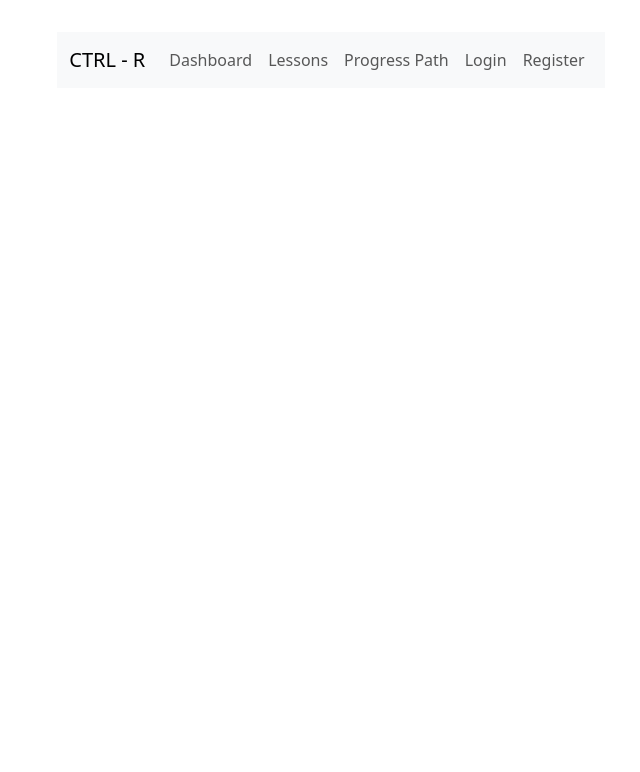
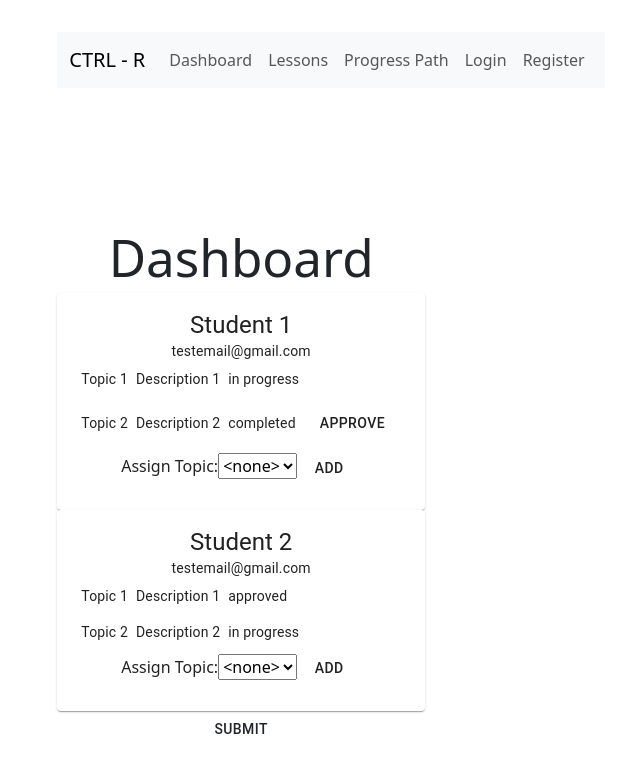
Before and after one commit to cfgcolumbus23/Team-8, a React (Vite) app in the folder frontend/: page /Dashboard in a window 1280 px wide. Shown: the top 772 px of the page, without its empty margins (309-949 px from the left). Built offline with nearby package versions, Linux system fonts and the light colour scheme.

Commit message:
implement admin dashboard

```diff
--- a/frontend/package.json
+++ b/frontend/package.json
@@ -10,11 +10,15 @@
     "preview": "vite preview"
   },
   "dependencies": {
+    "@emotion/react": "^11.11.1",
+    "@emotion/styled": "^11.11.0",
+    "@mui/material": "^5.14.16",
     "@popperjs/core": "^2.11.8",
     "bootstrap": "^5.3.2",
     "react": "^18.2.0",
     "react-bootstrap": "^2.9.1",
-    "react-dom": "^18.2.0"
+    "react-dom": "^18.2.0",
+    "react-router-dom": "^6.18.0"
   },
   "devDependencies": {
     "@types/react": "^18.2.15",
--- a/frontend/src/App.jsx
+++ b/frontend/src/App.jsx
@@ -4,6 +4,8 @@ import viteLogo from '/vite.svg'
 import './App.css'
 import NavBar from "./components/NavBar/NavBar"
 import 'bootstrap/dist/css/bootstrap.min.css';
+import { BrowserRouter, Routes, Route } from 'react-router-dom'
+import Dashboard from './pages/Dashboard'
 
 function App() {
   const [count, setCount] = useState(0)
@@ -12,7 +14,13 @@ function App() {
     <>
       <div>
         <NavBar/>
-        <body></body>
+        <body>
+        <BrowserRouter>
+          <Routes>
+            <Route path="/Dashboard" element={Dashboard()}/>
+          </Routes>
+        </BrowserRouter>
+        </body>
       </div>
     </>
   )
--- a/frontend/src/components/NavBar/LoginRegister.jsx
+++ b/frontend/src/components/NavBar/LoginRegister.jsx
@@ -4,15 +4,15 @@ const LoginRegister = (props) => {
     if(!props.auth) {
         return (
             <>
-                <Nav.Link href="#Login">Login</Nav.Link>
-                <Nav.Link href="#Register">Register</Nav.Link>
+                <Nav.Link href="Login">Login</Nav.Link>
+                <Nav.Link href="Register">Register</Nav.Link>
             </>
         );
     } else {
         return (
             <>
-                <Nav.Link href="#Profile">Profile</Nav.Link>
-                <Nav.Link href="#Dashboard">Sign Out</Nav.Link>
+                <Nav.Link href="Profile">Profile</Nav.Link>
+                <Nav.Link href="Dashboard">Sign Out</Nav.Link>
             </>
         );
     }
--- a/frontend/src/components/NavBar/NavBar.jsx
+++ b/frontend/src/components/NavBar/NavBar.jsx
@@ -10,13 +10,13 @@ const NavBar = () => {
     return (
         <Navbar expand="lg" className="bg-body-tertiary">
           <Container>
-            <Navbar.Brand href="#Dashboard">CTRL - R</Navbar.Brand>
+            <Navbar.Brand href="Dashboard">CTRL - R</Navbar.Brand>
             <Navbar.Toggle aria-controls="basic-navbar-nav" />
             <Navbar.Collapse id="basic-navbar-nav">
               <Nav>
-                <Nav.Link href="#Dashboard">Dashboard</Nav.Link>
-                <Nav.Link href="#Lessons">Lessons</Nav.Link>
-                <Nav.Link href="#ProgressPath">Progress Path</Nav.Link>
+                <Nav.Link href="Dashboard">Dashboard</Nav.Link>
+                <Nav.Link href="Lessons">Lessons</Nav.Link>
+                <Nav.Link href="ProgressPath">Progress Path</Nav.Link>
                 <LoginRegister auth = {isAuth}/>
               </Nav>
             </Navbar.Collapse>
--- /dev/null
+++ b/frontend/src/pages/Dashboard.jsx
@@ -0,0 +1,161 @@
+import React, { useState, useEffect } from 'react'
+import Card from '@mui/material/Card'
+import { CardActions, CardContent, Typography, Button } from '@mui/material'
+
+function Dashboard() {
+    const [students, setStudents] = useState([])
+    const [topicToAdd, setTopicToAdd] = useState(null)
+    const [topics, setTopics] = useState([])
+    const NullTopic = { id: 0, title: '<none>', description: '<none>' }
+
+    function getStudents() {
+        // fetch('/students')
+        //     .then(res => res.json())
+        //     .then(data => setStudents(data))
+
+        setStudents([
+            {
+                id: 1,
+                name: 'Student 1',
+                email: 'testemail@gmail.com',
+                topics: [
+                    {
+                        id: 1,
+                        title: 'Topic 1',
+                        description: 'Description 1',
+                        progress: 'in progress'
+                    },
+                    {
+                        id: 2,
+                        title: 'Topic 2',
+                        description: 'Description 2',
+                        progress: 'completed'
+                    }
+                ]
+            },
+            {
+                id: 2,
+                name: 'Student 2',
+                email: 'testemail@gmail.com',
+                topics: [
+                    {
+                        id: 1,
+                        title: 'Topic 1',
+                        description: 'Description 1',
+                        progress: 'approved'
+                    },
+                    {
+                        id: 2,
+                        title: 'Topic 2',
+                        description: 'Description 2',
+                        progress: 'in progress'
+                    }
+                ]
+            }
+        ])
+    }
+
+    function getTopics() {
+        // fetch('/topics')
+        //     .then(res => res.json())
+        //     .then(data => setTopics(data))
+
+        let newTopics = [
+            {
+                id: 1,
+                title: 'Topic 1',
+                description: 'Description 1',
+                progress: 'in progress'
+            },
+            {
+                id: 2,
+                title: 'Topic 2',
+                description: 'Description 2',
+                progress: 'in progress'
+            }
+        ]
+        newTopics.unshift(NullTopic)
+
+        setTopics(newTopics)
+
+    }
+
+    useEffect(() => {
+        getStudents()
+        getTopics()
+    }, [])
+
+    function approveTopic(studentIndex, topicIndex) {
+        let newStudents = [...students]
+        newStudents[studentIndex].topics[topicIndex].progress = 'approved'
+        setStudents(newStudents)
+    }
+
+    function addTopic(studentIndex) {
+        let newStudents = [...students]
+        if (topicToAdd !== null) {
+            newStudents[studentIndex].topics.push(topicToAdd)
+        }
+        setStudents(newStudents)
+    }
+
+    function postStudents() {
+        // fetch('/students', {
+        //     method: 'POST',
+        //     headers: {
+        //         'Content-Type': 'application/json'
+        //     },
+        //     body: JSON.stringify(students)
+        // })
+        //     .then(res => res.json())
+        //     .then(data => console.log(data))
+
+        console.log(students)
+    }
+
+    return (
+        <div>
+            <h1>Dashboard</h1>
+            {
+                students.map((student, studentIndex) => (
+                    <Card>
+                        <CardContent>
+                            <Typography variant="h5" component="div">
+                                {student.name}
+                            </Typography>
+                            <Typography variant="body2">
+                                {student.email}
+                            </Typography>
+                            <Typography variant="body2">
+                                {student.topics.map((topic, topicIndex) => (
+                                    <CardActions>
+                                        <div>{topic.title}</div>
+                                        <div>{topic.description}</div>
+                                        <div>{topic.progress}</div>
+                                        {
+                                            topic.progress === 'completed' ? (
+                                                <Button variant="success" onClick={() => approveTopic(studentIndex, topicIndex)}>Approve</Button>
+                                            ) : (<></>)
+                                        }
+                                    </CardActions>
+                                ))}
+                            </Typography>
+                            <div>
+                                <label for="topics">Assign Topic: </label>
+                                <select onChange={(e) => setTopicToAdd(topics[e.target.value])}>
+                                    {topics.map(topic => (
+                                        <option value={topic.id} id={topic.id}>{topic.title}</option>
+                                    ))}
+                                </select>
+                                <Button variant="success" onClick={() => addTopic(studentIndex)}>Add</Button>
+                            </div>
+                        </CardContent>
+                    </Card>
+                ))
+            }
+            <Button variant="success" onClick={postStudents} >Submit</Button>
+        </div>
+    )
+}
+
+export default Dashboard
```
Also changed, not shown: 1 other file (tests, documents, lock files or other folders).
